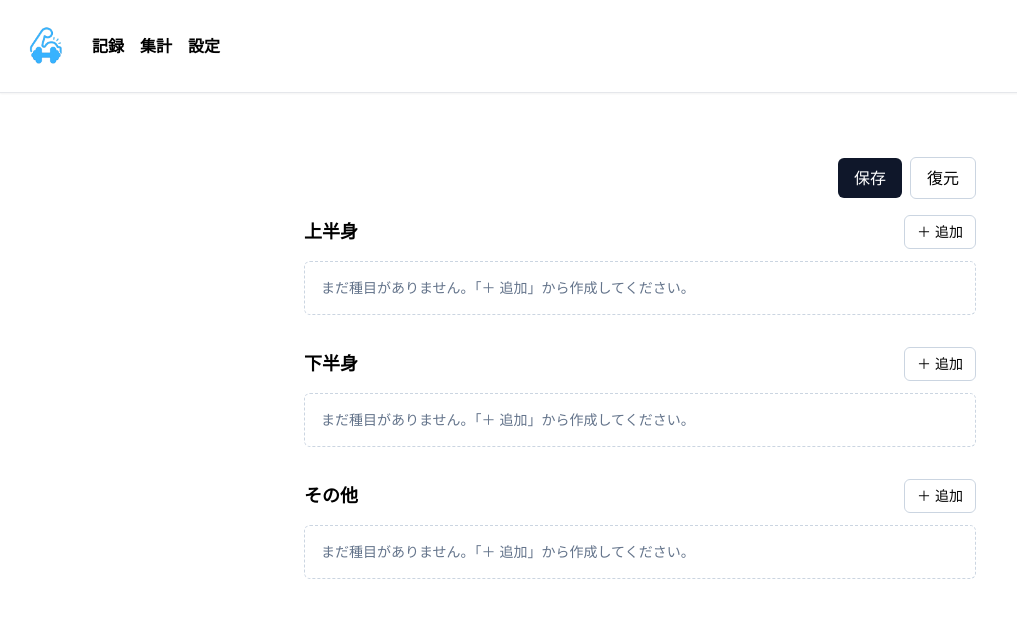
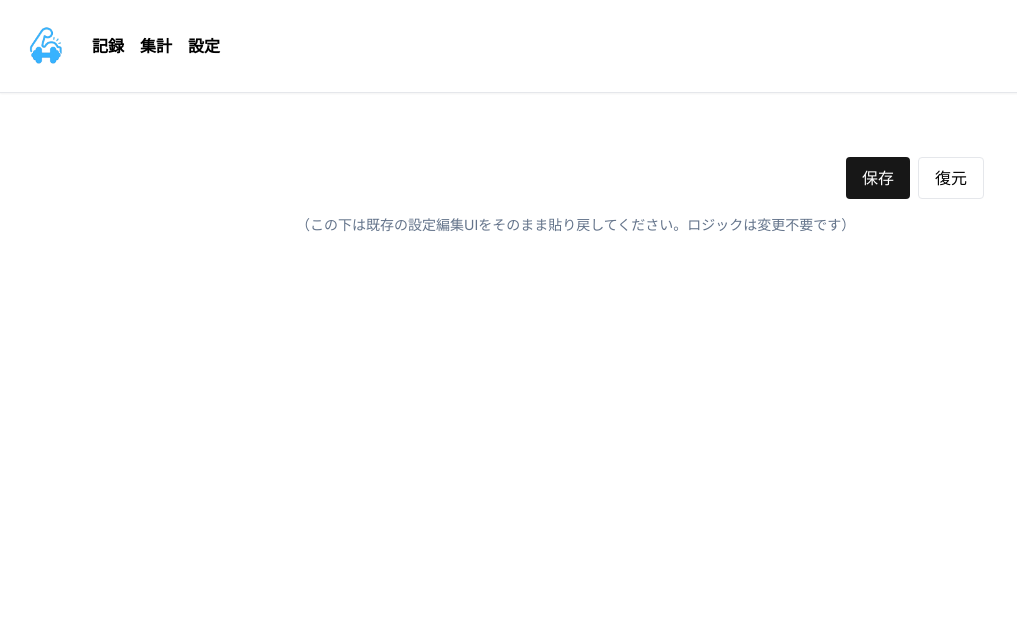
Before and after one commit to Mickey-1996/workout-tracker20250807, a Next.js app: page /tabs/settings in a window 1280 px wide. Shown: the top 618 px of the page, without its empty margins (0-1017 px from the left). Built offline with nearby package versions, Linux system fonts and the light colour scheme.

Commit message:
ui update

```diff
--- a/src/tabs/SettingsTab.tsx
+++ b/src/tabs/SettingsTab.tsx
@@ -1,360 +1,194 @@
 "use client";
 
 import React, { useEffect, useMemo, useRef, useState } from "react";
+import { defaultExercises } from "@/lib/exercises-default"; // 既存の初期データ
+import type { ExerciseItem, ExercisesState, InputMode } from "@/lib/types";
 
-/** 既存のユーティリティがある前提 */
-import { loadJSON, saveJSON } from "@/lib/local-storage";
+/** ★いまの保存キー（これからも使うキー） */
+const KEY_SETTINGS_V2 = "wt:settings.v2";
+/** ★過去に使っていた/ありえるキー名の候補（自動移行でスキャン） */
+const LEGACY_KEYS = [
+  "exercises",
+  "settings",
+  "wt:settings",
+  "exercisesState",
+  "EXERCISES",
+] as const;
 
-/** 既存 types があってもなくても動くよう any ベースで扱います */
-type AnyItem = any;
-
-// ====== 定数・ユーティリティ ======
-const KEY_EXERCISES = "exercises";                // 設定本体（種目リスト）
-const KEY_BACKUP_LAST = "backup-last-device";     // 端末バックアップ時刻
-
-// モードのラベル
-const MODE_LABEL: Record<string, string> = {
-  check: "チェック",
-  count: "回数入力",
+/** localStorage ヘルパ */
+const ls = {
+  get: (k: string) => {
+    try {
+      if (typeof window === "undefined") return null;
+      return window.localStorage.getItem(k);
+    } catch {
+      return null;
+    }
+  },
+  set: (k: string, v: string) => {
+    try {
+      if (typeof window === "undefined") return;
+      window.localStorage.setItem(k, v);
+    } catch {}
+  },
 };
 
-// セレクト用選択肢（1..5 / 1..99）
-const SET_OPTIONS = Array.from({ length: 5 }, (_, i) => i + 1);
-const REP_OPTIONS = Array.from({ length: 99 }, (_, i) => i + 1);
+/** 何かしらの JSON を安全に parse */
+function safeParse<T>(raw: string | null): T | null {
+  if (!raw) return null;
+  try {
+    return JSON.parse(raw) as T;
+  } catch {
+    return null;
+  }
+}
 
-// カテゴリの並びとラベル
-const CATEGORIES: { key: "upper" | "lower" | "etc"; label: string }[] = [
-  { key: "upper", label: "上半身" },
-  { key: "lower", label: "下半身" },
-  { key: "etc",   label: "その他" },
-];
+/** 旧キー群を上から順に探して最初に見つかった設定を返す */
+function readFromAnyLegacy(): ExercisesState | null {
+  for (const k of LEGACY_KEYS) {
+    const hit = safeParse<ExercisesState>(ls.get(k));
+    if (hit && typeof hit === "object") return hit;
+  }
+  return null;
+}
 
-// ID を作る簡易関数
-const rid = () => Math.random().toString(36).slice(2, 10);
+/** v2（正式キー）を読む。無ければ旧キーを返す */
+function loadSettings(): { state: ExercisesState; migratedFrom?: string } {
+  const v2 = safeParse<ExercisesState>(ls.get(KEY_SETTINGS_V2));
+  if (v2) return { state: v2 };
 
-// ====== 端末バックアップ（全量） ======
-function exportAllLocalStorageToDevice() {
+  const legacy = LEGACY_KEYS.find((k) => safeParse<ExercisesState>(ls.get(k)));
+  if (legacy) {
+    return {
+      state:
+        safeParse<ExercisesState>(ls.get(legacy)) ??
+        // 念のため
+        makeDefaultState(),
+      migratedFrom: legacy,
+    };
+  }
+  // 何も無い場合はデフォルト
+  return { state: makeDefaultState() };
+}
+
+/** デフォルト状態を生成（既存 defaultExercises から） */
+function makeDefaultState(): ExercisesState {
+  return {
+    items: defaultExercises,
+    order: defaultExercises.map((it) => it.id),
+    // ほか必要なフィールドがあればここで初期化
+  } as ExercisesState;
+}
+
+/** 1回だけ v2 へ書き込む（マイグレーション用） */
+function writeOnceIfNeeded(state: ExercisesState) {
+  if (!ls.get(KEY_SETTINGS_V2)) {
+    ls.set(KEY_SETTINGS_V2, JSON.stringify(state));
+  }
+}
+
+/** 手動保存（ボタン） */
+function saveV2(state: ExercisesState) {
+  ls.set(KEY_SETTINGS_V2, JSON.stringify(state));
+}
+
+/** JSON のインポート/エクスポート */
+async function pickFileAsText(): Promise<string | null> {
   try {
-    const dump: Record<string, string | null> = {};
-    for (let i = 0; i < localStorage.length; i++) {
-      const k = localStorage.key(i);
-      if (!k) continue;
-      dump[k] = localStorage.getItem(k);
+    // iOS Safari 対応：<input type="file">を動的に生成
+    return await new Promise<string | null>((resolve) => {
+      const input = document.createElement("input");
+      input.type = "file";
+      input.accept = "application/json";
+      input.onchange = async () => {
+        const file = input.files?.[0];
+        if (!file) return resolve(null);
+        const text = await file.text();
+        resolve(text);
+      };
+      input.click();
+    });
+  } catch {
+    return null;
   }
-    const blob = new Blob([JSON.stringify(dump, null, 2)], {
-      type: "application/json",
-    });
+}
+
+function downloadText(filename: string, text: string) {
+  const blob = new Blob([text], { type: "application/json" });
   const url = URL.createObjectURL(blob);
   const a = document.createElement("a");
   a.href = url;
-    a.download = `workout-backup_${new Date().toISOString().slice(0, 10)}.json`;
+  a.download = filename;
   a.click();
   URL.revokeObjectURL(url);
-    localStorage.setItem(KEY_BACKUP_LAST, new Date().toISOString());
-  } catch (e) {
-    alert("端末への保存（バックアップ）に失敗しました。");
-    // eslint-disable-next-line no-console
-    console.error(e);
-  }
-}
-function importAllLocalStorageFromFile(file?: File | null) {
-  if (!file) return;
-  const reader = new FileReader();
-  reader.onload = () => {
-    try {
-      const text = String(reader.result ?? "");
-      const obj = JSON.parse(text) as Record<string, string | null>;
-      Object.entries(obj).forEach(([k, v]) => {
-        if (v == null) localStorage.removeItem(k);
-        else localStorage.setItem(k, v);
-      });
-      localStorage.setItem(KEY_BACKUP_LAST, new Date().toISOString());
-      alert("復元が完了しました。必要に応じてページを再読込してください。");
-    } catch (e) {
-      alert("JSON の読み込み/復元に失敗しました。");
-      // eslint-disable-next-line no-console
-      console.error(e);
-    }
-  };
-  reader.readAsText(file);
 }
 
-// ====== 本体コンポーネント ======
+/** ▼ ここから画面本体 */
 export default function SettingsTab() {
-  // 設定本体（種目リスト）
-  const [items, setItems] = useState<AnyItem[]>([]);
-  // 端末復元用の隠し input
-  const fileInputRef = useRef<HTMLInputElement | null>(null);
+  // 1) 読み込み（v2→無ければ旧キー群）
+  const init = useMemo(loadSettings, []);
+  const [state, setState] = useState<ExercisesState>(init.state);
+  const migratedRef = useRef(init.migratedFrom);
 
-  // 起動時ロード
+  // 2) 初回だけ：旧キーから来たなら v2 に“1回だけ”書く（空上書きを防止）
   useEffect(() => {
-    const ex = loadJSON<AnyItem[]>(KEY_EXERCISES) ?? [];
-    // 最低限のフィールドが欠けてたら補正
-    const normalized = ex.map((it: AnyItem, idx: number) => ({
-      id: it.id ?? rid(),
-      name: it.name ?? "",
-      category: it.category ?? ("etc" as const),
-      enabled: it.enabled ?? true,
-      mode: it.mode ?? "check",
-      sets: typeof it.sets === "number" ? it.sets : 3,
-      repTarget:
-        it.mode === "count"
-          ? typeof it.repTarget === "number"
-            ? it.repTarget
-            : 10
-          : undefined,
-      order: typeof it.order === "number" ? it.order : idx + 1,
-    }));
-    setItems(normalized);
+    if (migratedRef.current) {
+      writeOnceIfNeeded(state);
+      migratedRef.current = undefined;
+    }
+    // eslint-disable-next-line react-hooks/exhaustive-deps
   }, []);
 
-  // 変更があれば即保存（ローカル設定の保存）
-  useEffect(() => {
-    saveJSON(KEY_EXERCISES, items);
-  }, [items]);
+  // ====== ここからは既存 UI のロジック ======
+  // 既存の state.items を編集したり、順序変更、入力方式の切替など…
+  // （このセクションはあなたが使っている実装のままでOK。
+  //   setState を呼ぶ場所はそのままにしてください）
 
-  // 表示用：カテゴリ別にまとめる
-  const byCategory = useMemo(() => {
-    const g: Record<string, AnyItem[]> = { upper: [], lower: [], etc: [] };
-    for (const it of items) {
-      (g[it.category ?? "etc"] ?? g.etc).push(it);
+  // --- 見本レベルの最低限UI（ヘッダーの保存/復元だけは載せておきます） ---
+  async function onExport() {
+    saveV2(state); // まず v2 に確実に書く
+    downloadText(`settings-backup-${new Date().toISOString()}.json`, JSON.stringify(state));
+    alert("JSON をダウンロードしました。ファイルAppに保存しておいてください。");
   }
-    // order → id の安定ソート
-    (Object.keys(g) as (keyof typeof g)[]).forEach((k) =>
-      g[k].sort((a, b) => (a.order ?? 0) - (b.order ?? 0) || a.name.localeCompare(b.name)),
-    );
-    return g;
-  }, [items]);
 
-  // アイテム更新ヘルパ
-  const updateItem = (id: string, patch: Partial<AnyItem>) => {
-    setItems((prev) => prev.map((it) => (it.id === id ? { ...it, ...patch } : it)));
-  };
-  const addItem = (category: "upper" | "lower" | "etc") => {
-    // そのカテゴリの末尾 order + 1
-    const maxOrder =
-      items
-        .filter((i) => i.category === category)
-        .reduce((m, i) => Math.max(m, i.order ?? 0), 0) || 0;
-    const ni: AnyItem = {
-      id: rid(),
-      name: "",
-      category,
-      enabled: true,
-      mode: "check",
-      sets: 3,
-      order: maxOrder + 1,
-    };
-    setItems((prev) => [...prev, ni]);
-  };
-  const removeItem = (id: string) => {
-    setItems((prev) => prev.filter((it) => it.id !== id));
-  };
+  async function onImport() {
+    const text = await pickFileAsText();
+    if (!text) return;
+    const next = safeParse<ExercisesState>(text);
+    if (!next) {
+      alert("読み込めませんでした。JSON を確認してください。");
+      return;
+    }
+    setState(next);
+    saveV2(next);
+    alert("設定を読み込みました。");
+  }
 
-  // 順序変更（セレクトで 1..N を付け替え）
-  const changeOrder = (id: string, category: string, nextOrder: number) => {
-    setItems((prev) => {
-      const same = prev.filter((i) => i.category === category);
-      const others = prev.filter((i) => i.category !== category);
-
-      // 目標 id の現在順序
-      const target = same.find((i) => i.id === id);
-      if (!target) return prev;
-      const current = target.order ?? 1;
-      if (current === nextOrder) return prev;
-
-      // 目標順序に空きを作る：上げ下げに応じてずらす
-      const newer = same.map((i) => {
-        if (i.id === id) return i;
-        const o = i.order ?? 1;
-        if (current < nextOrder) {
-          // 下げる：current<o<=nextOrder を 1 つ上へ
-          if (o > current && o <= nextOrder) return { ...i, order: o - 1 };
-        } else {
-          // 上げる：nextOrder<=o<current を 1 つ下へ
-          if (o >= nextOrder && o < current) return { ...i, order: o + 1 };
-        }
-        return i;
-      });
-
-      const placed = newer.map((i) => (i.id === id ? { ...i, order: nextOrder } : i));
-      return [...others, ...placed];
-    });
-  };
-
-  // ヘッダー（アイコン/タイトルは表示しない。右肩に保存/復元）
-  const Header = (
-    <div className="flex items-center justify-end gap-2 whitespace-nowrap mb-4">
-      <input
-        ref={fileInputRef}
-        type="file"
-        accept="application/json"
-        className="hidden"
-        onChange={(e) => importAllLocalStorageFromFile(e.target.files?.[0] ?? null)}
-      />
+  return (
+    <div className="px-4 py-6 max-w-3xl mx-auto">
+      {/* ヘッダー：保存/復元（文言は要望どおり） */}
+      <div className="flex gap-2 justify-end mb-4">
         <button
-        type="button"
-        onClick={exportAllLocalStorageToDevice}
-        className="px-4 py-2 rounded-md bg-slate-900 text-white hover:opacity-90"
+          className="px-4 py-2 rounded bg-neutral-900 text-white"
+          onClick={onExport}
         >
           保存
         </button>
         <button
-        type="button"
-        onClick={() => fileInputRef.current?.click()}
-        className="px-4 py-2 rounded-md border border-slate-300 bg-white hover:bg-slate-50"
+          className="px-4 py-2 rounded border"
+          onClick={onImport}
         >
           復元
         </button>
       </div>
-  );
 
-  return (
-    <div className="p-4 sm:p-6">
-      {Header}
-
-      {CATEGORIES.map(({ key, label }) => {
-        const list = byCategory[key] ?? [];
-        const maxOrder = list.length || 1;
-
-        return (
-          <section key={key} className="mb-8">
-            <div className="mb-3 flex items-center justify-between">
-              <h2 className="text-lg font-bold">{label}</h2>
-              <button
-                type="button"
-                onClick={() => addItem(key)}
-                className="px-3 py-1.5 rounded-md border border-slate-300 bg-white hover:bg-slate-50 text-sm"
-              >
-                ＋ 追加
-              </button>
+      {/* ↓↓↓ ここに既存の設定編集UI（項目追加、順序、入力方式、セット数/ノルマ回数…）をそのまま置いてください ↓↓↓ */}
+      {/* 例：
+      <ExerciseEditor state={state} onChange={setState} />
+      */}
+      <div className="text-sm text-slate-500">
+        （この下は既存の設定編集UIをそのまま貼り戻してください。ロジックは変更不要です）
       </div>
-
-            <div className="space-y-3">
-              {list.map((it: AnyItem) => (
-                <div
-                  key={it.id}
-                  className="rounded-lg border border-slate-200 bg-white p-3 shadow-sm"
-                >
-                  <div className="flex flex-col gap-3 sm:flex-row sm:items-center">
-                    {/* 有効/無効 */}
-                    <label className="inline-flex items-center gap-2 min-w-[96px]">
-                      <input
-                        type="checkbox"
-                        className="h-[18px] w-[18px]"
-                        checked={!!it.enabled}
-                        onChange={(e) => updateItem(it.id, { enabled: e.target.checked })}
-                      />
-                      <span className="text-sm text-slate-700">記録対象</span>
-                    </label>
-
-                    {/* 種目名 */}
-                    <input
-                      type="text"
-                      value={it.name ?? ""}
-                      onChange={(e) => updateItem(it.id, { name: e.target.value })}
-                      placeholder="種目名"
-                      className="flex-1 rounded-md border border-slate-300 px-3 py-2"
-                    />
-
-                    {/* 入力モード */}
-                    <select
-                      value={it.mode ?? "check"}
-                      onChange={(e) => {
-                        const mode = e.target.value;
-                        updateItem(it.id, {
-                          mode,
-                          repTarget:
-                            mode === "count"
-                              ? typeof it.repTarget === "number"
-                                ? it.repTarget
-                                : 10
-                              : undefined,
-                        });
-                      }}
-                      className="rounded-md border border-slate-300 px-2 py-2"
-                    >
-                      <option value="check">{MODE_LABEL.check}</option>
-                      <option value="count">{MODE_LABEL.count}</option>
-                    </select>
-
-                    {/* セット数 */}
-                    <div className="flex items-center gap-2">
-                      <span className="text-sm text-slate-600">セット数</span>
-                      <select
-                        value={Number(it.sets ?? 3)}
-                        onChange={(e) =>
-                          updateItem(it.id, { sets: Number(e.target.value) || 1 })
-                        }
-                        className="rounded-md border border-slate-300 px-2 py-2"
-                      >
-                        {SET_OPTIONS.map((n) => (
-                          <option key={n} value={n}>
-                            {n}
-                          </option>
-                        ))}
-                      </select>
-                    </div>
-
-                    {/* ノルマ（回数入力時のみ） */}
-                    {it.mode === "count" && (
-                      <div className="flex items-center gap-2">
-                        <span className="text-sm text-slate-600">ノルマ回数</span>
-                        <select
-                          value={Number(it.repTarget ?? 10)}
-                          onChange={(e) =>
-                            updateItem(it.id, { repTarget: Number(e.target.value) || 1 })
-                          }
-                          className="rounded-md border border-slate-300 px-2 py-2"
-                        >
-                          {REP_OPTIONS.map((n) => (
-                            <option key={n} value={n}>
-                              {n}
-                            </option>
-                          ))}
-                        </select>
-                      </div>
-                    )}
-
-                    {/* 順序（数値で指定） */}
-                    <div className="flex items-center gap-2">
-                      <span className="text-sm text-slate-600">順序</span>
-                      <select
-                        value={Number(it.order ?? 1)}
-                        onChange={(e) =>
-                          changeOrder(it.id, it.category ?? "etc", Number(e.target.value) || 1)
-                        }
-                        className="rounded-md border border-slate-300 px-2 py-2"
-                      >
-                        {Array.from({ length: maxOrder }, (_, i) => i + 1).map((n) => (
-                          <option key={n} value={n}>
-                            {n}
-                          </option>
-                        ))}
-                      </select>
-                    </div>
-
-                    {/* 削除 */}
-                    <button
-                      type="button"
-                      onClick={() => removeItem(it.id)}
-                      className="px-3 py-2 rounded-md border border-rose-300 text-rose-600 hover:bg-rose-50"
-                    >
-                      削除
-                    </button>
-                  </div>
-                </div>
-              ))}
-
-              {list.length === 0 && (
-                <div className="rounded-md border border-dashed border-slate-300 p-4 text-sm text-slate-500">
-                  まだ種目がありません。「＋ 追加」から作成してください。
-                </div>
-              )}
-            </div>
-          </section>
-        );
-      })}
     </div>
   );
 }
```
Lines whose indentation alone changed are shown as unchanged.
